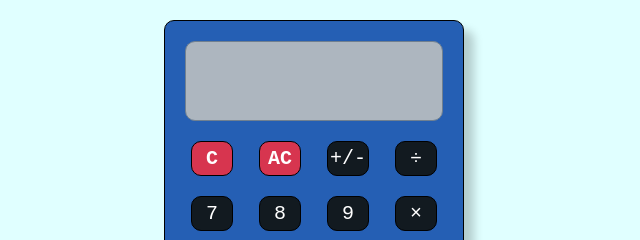
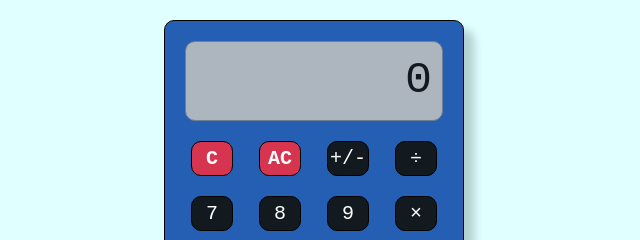
Before and after one commit to p-mendez/odin-calculator, a plain HTML site: page index.html in a window 1280 px wide. Shown: the top 240 px of the page, 326-966 px from the left. Drawn offline with Linux system fonts and the light colour scheme.

Commit message:
Start the calculator with 0 in display

```diff
--- a/index.html
+++ b/index.html
@@ -12,7 +12,7 @@
             <div class="calculator rounded-corners ">
                 <div class="screen rounded-corners">
                     <p class="negative-sign" id="negative-sign"></p>
-                    <p class="display" id="display"></p>
+                    <p class="display" id="display">0</p>
                 </div>
                 <div class="buttons-container">
                     <ul class="button-column">
```
